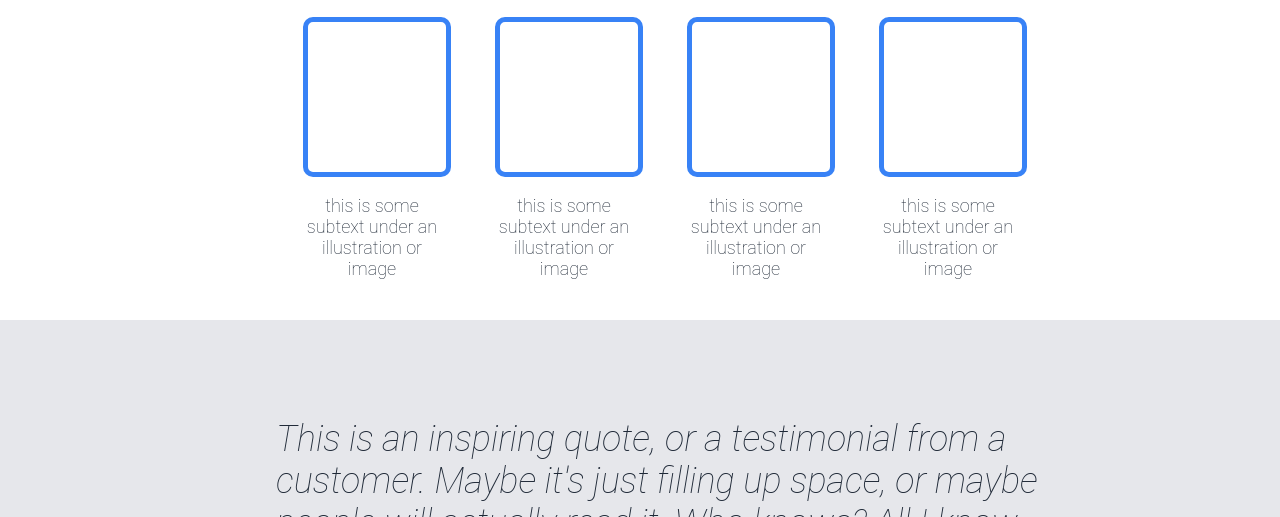
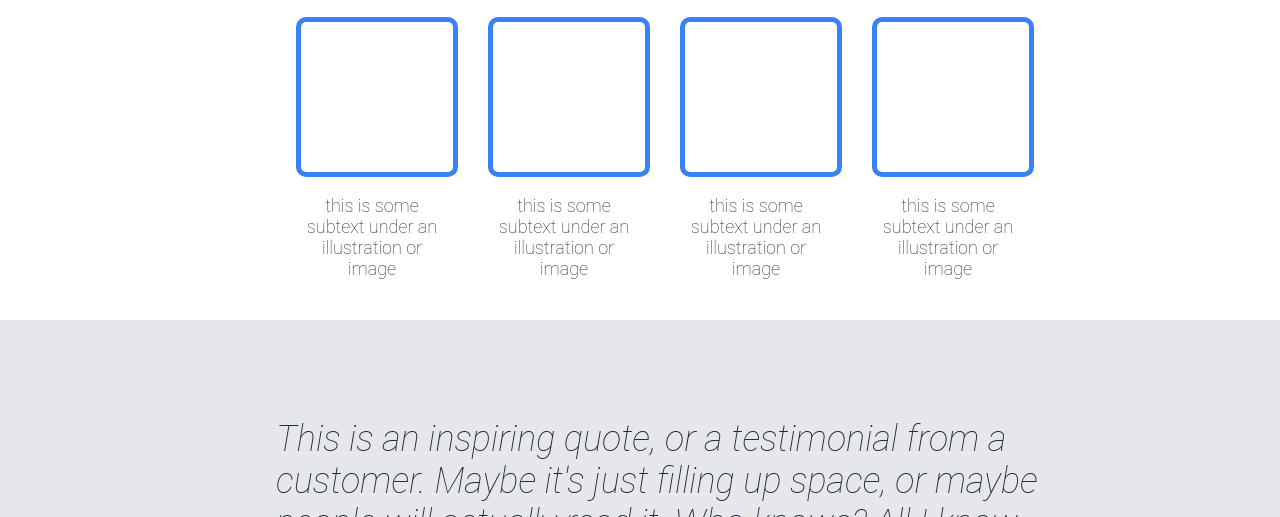
Before and after one commit to unselving/odin-landing-page, a plain HTML site: page index.html in a window 1280 px wide. Shown: the part 676-1193 px from the top of the page. Drawn offline with Linux system fonts and the light colour scheme.

Commit message:
playing around with flexbox code

```diff
--- a/style.css
+++ b/style.css
@@ -122,7 +122,7 @@ p{
     display:flex;
     flex-direction:column;
     align-items:flex-start;
-    width:18%;
+    padding:20px;
 }
 
 .feature-img{
```
